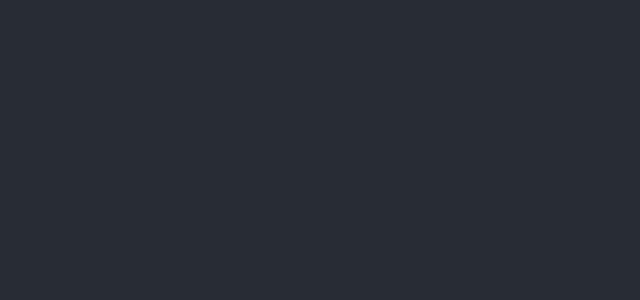
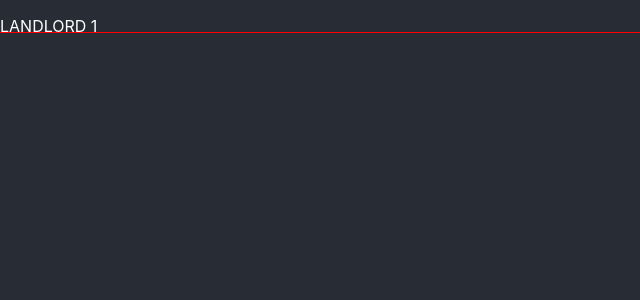
Before and after one commit to ivnkwok/Landlord, a React (Create React App) app in the folder landlord-client/: page /room/1 in a window 1280 px wide. Before the commit this address had no page. Shown: the top 300 px of the page, without its empty margins (0-640 px from the left). Built offline with nearby package versions, Linux system fonts and the light colour scheme.

Commit message:
updated room path

```diff
--- a/landlord-client/src/App.css
+++ b/landlord-client/src/App.css
@@ -57,3 +57,14 @@ input, button {
   align-items: center;
   color: white;
 }
+
+.top-bar{
+  display: flex;
+  padding:0;
+  margin-top: 0;
+  flex: 1;
+  outline: 1px solid red;
+  width: 100%;
+  max-height: 4dvh;
+  color: white;
+}
--- a/landlord-client/src/App.js
+++ b/landlord-client/src/App.js
@@ -8,7 +8,7 @@ function App() {
     <Router>
       <Routes>
         <Route path="/" element={<Home />} />
-        <Route path=":roomCode" element={<Lobby/>}/>
+        <Route path="/room/:roomCode" element={<Lobby/>}/>
       </Routes>
     </Router>
   );
--- a/landlord-client/src/pages/Home.js
+++ b/landlord-client/src/pages/Home.js
@@ -30,8 +30,9 @@ function Home() {
       return response.json()
     })
     .then(data => {
-      const roomId = data.roomId
-      navigate(`/${roomId}`)
+      const newRoomId = data.roomId
+      setRoomId(newRoomId)
+      joinRoom(newRoomId)
     })
     .catch(error => {
       console.error('Error: ', error)
@@ -41,9 +42,10 @@ function Home() {
     )
   }
 
-  const joinRoom = () => {
-    if (roomId?.length >= 4) {
-      navigate(`/${roomId}`);
+  const joinRoom = (roomCode = roomId) => {
+    //TODO: GET and check if roomcode is valid
+    if (roomCode?.length >= 4) {
+      navigate(`/room/${roomCode}`);
     }
   }
 
--- a/landlord-client/src/pages/Lobby.js
+++ b/landlord-client/src/pages/Lobby.js
@@ -1,5 +1,6 @@
 import React, {useState} from 'react';
 import { useParams } from 'react-router-dom';
+import '../App.css';
 
 function Lobby() {
 
@@ -9,9 +10,9 @@ function Lobby() {
     }
 
     return (
-        <div>
-            <button>End Session</button>
-            <p>{roomCode}</p>
+        <div className="top-bar">
+            <p>LANDLORD {roomCode}</p>
+            {/* <button>End Session</button> */}
         </div>
     )
 }
```
